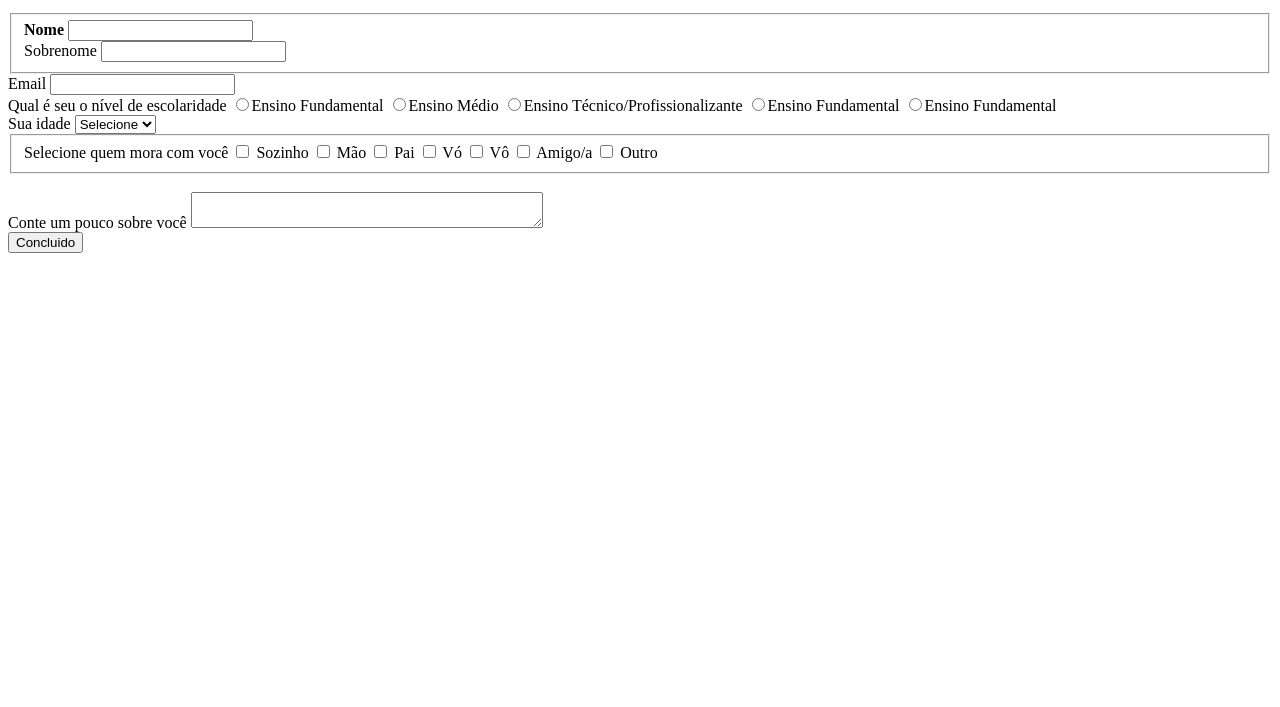
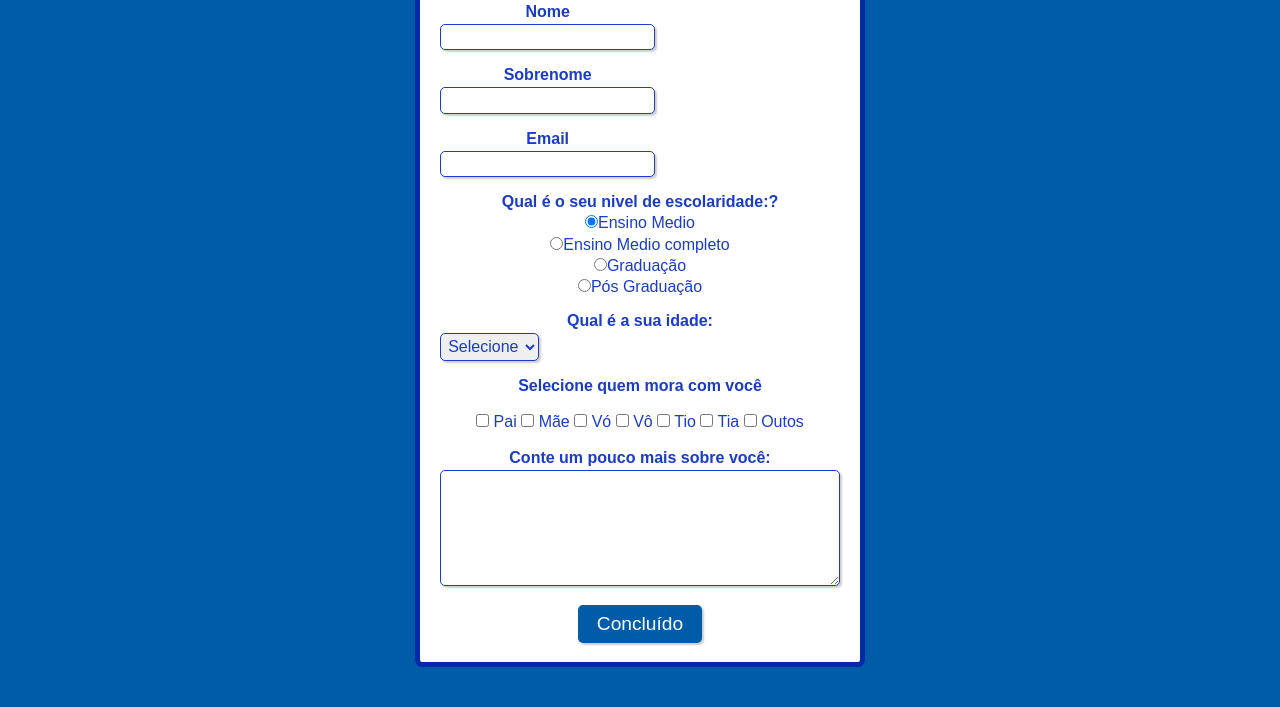
Before and after one commit to Gustavo-Sena-git/Atividade-9-Formulario, a plain HTML site: page index.html in a window 1280 px wide. Shown: the part 101-808 px from the top of the page. Drawn offline with Linux system fonts and the light colour scheme.

Commit message:
Terminei o exemplo de formulario

```diff
--- a/index.html
+++ b/index.html
@@ -1,56 +1,71 @@
-<!DOCTYPE html>
-<html lang="pt-br">
+<!doctype html>
+<html>
+
     <head>
-    <meta charset="UTF-8">
-    <meta name="viewport" content="width=device-width, initial-scale=1.0">
-    <title>Atividade 9 Formulário</title>
+
+        <meta charset="utf-8">
+        <meta name="viewport" content="width=device-width, initial-scale=1, shrink-to-fit=no">
+
+
+        <link rel="stylesheet" type="text/css" href="style.css" media="screen">
+
+
+        <title>Cadastro</title>
     </head>
+
     <body>
+    <div class="container">
+
         <div>
-       <h1 id="Titulo">Faça seu cadastro</h1>
-       <p id="subtitulo">Complete suas informaçôes</p>
+            <h1 id="titulo">Cadastro</h1>
+            <p id="subtitulo">Complete suas informações</p>
+            <br>
         </div>
 
+
         <form>
+
             <fieldset class="grupo">
+
                 <div class="campo">
                     <label for="nome"><strong>Nome</strong></label>
                     <input type="text" name="nome" id="nome" required>
                 </div>
 
+
                 <div class="campo">
-                <label for="sobrenome">Sobrenome</label>
-                <input type="text" nome='Sobrenome' id="sobrenome" required>
+                    <label for="sobrenome"><strong>Sobrenome</strong></label>
+                    <input type="text" name="sobrenome" id="sobrenome" required>
+                </div>
+
+
+
+                <div class="campo">
+                    <label for="email"><strong>Email</strong></label>
+                    <input type="email" name="email" id="email" required>
                 </div>
              </fieldset>
 
             <div class="campo">
-            <label for="emali">Email</label>
-            <input type="email" name="email" id="email" required>
-        </div>
-
-        <div class="campo">
-            <label>Qual é seu o nível de escolaridade</label>
+                <label><strong>Qual é o seu nivel de escolaridade:?</strong></label>
                 <label>
-                <input type="radio" name="nivel" value="Ensino Fundamental">Ensino Fundamental
+                    <input type="radio" name="nivel" value="ensinomedio" checked>Ensino Medio
                 </label>
                 <label>
-                <input type="radio" name="nivel" value="Ensino Médio">Ensino Médio
+                    <input type="radio" name="nivel" value="ensinocompleto">Ensino Medio completo
                 </label>
                 <label>
-                <input type="radio" name="nivel" value="Ensino Técnico/Profissionalizante">Ensino Técnico/Profissionalizante
+                    <input type="radio" name="nivel" value="graduacao">Graduação
                 </label>
                 <label>
-                <input type="radio" name="nivel" value="Ensino Superior">Ensino Fundamental
-            </label>
-            <label>
-                <input type="radio" name="nivel" value="Pós-Graduação">Ensino Fundamental
+                    <input type="radio" name="nivel" value="posgraduacao">Pós Graduação
                 </label>
             </div>
 
+
             <div class="campo">
-            <label>Sua idade</label>
-            <select id="idade">
+                <label for="idade"><strong>Qual é a sua idade: </strong></label>
+                <select id="idade" required>
                     <option selected disabled value="">Selecione</option>
                         <option>1</option>
                         <option>2</option>
@@ -77,38 +92,44 @@
                         <option>23</option>
                         <option>24</option>
                         <option>25</option>
+                        <option>26</option>
                 </select>
             </div>
 
             <fieldset class="grupo">
-            <div class="campo">
-                <label>Selecione quem mora com você</label>
-                <input type="checkbox" id="morar" name="morar" value="sozinho">
-                <label for="morar1">Sozinho</label>
-                <input type="checkbox" id="morar" name="morar" value="mãe">
-                <label for="morar2">Mão</label>
-                <input type="checkbox" id="morar" name="morar" value="pai">
-                <label for="morar3">Pai</label>
-                <input type="checkbox" id="morar" name="morar" value="vó">
-                <label for="morar4">Vó</label>
-                <input type="checkbox" id="morar" name="morar" value="vô">
-                <label for="morar5">Vô</label>
-                <input type="checkbox" id="morar" name="morar" value="amigo">
-                <label for="morar6">Amigo/a</label>
-                <input type="checkbox" id="morar" name="morar" value="outro">
-                <label for="morar7">Outro</label>
+
+                <div id="check">
+                    <label><strong>Selecione quem mora com você</strong></label><br><br>
+                    <input type="checkbox" id="parentes1" name="parentes1" value="HTML">
+                    <label for="parentes1">Pai</label>
+                    <input type="checkbox" id="parentes2" name="parentes2" value="CSS">
+                    <label for="parentes2">Mãe</label>
+                    <input type="checkbox" id="parentes3" name="parentes3" value="JavaScript">
+                    <label for="parentes3">Vó</label>
+                    <input type="checkbox" id="parentes4" name="parentes4" value="PHP">
+                    <label for="parentes4">Vô</label>
+                    <input type="checkbox" id="parentes5" name="parentes5" value="C#">
+                    <label for="parentes5">Tio</label>
+                    <input type="checkbox" id="parentes6" name="parentes6" value="Python">
+                    <label for="parentes6">Tia</label>
+                    <input type="checkbox" id="parentes7" name="parentes7" value="Java">
+                    <label for="parentes7">Outos</label>
                 </div>
             </fieldset>
 
+
             <div class="campo">
                 <br>
-            <label>Conte um pouco sobre você</label>
-            <textarea row = "6" style="width: 26em;" id="sobre" nome="sobre"></textarea>
+                <label for="experiencia"><strong>Conte um pouco mais sobre você: </strong></label>
+                <textarea rows="6" id="experiencia" name="experiencia"></textarea>
             </div>
 
-       <button type="submit">Concluido</button>
 
+            <button class="botao" type="submit" onsubmit="">Concluído</button>
 
         </form>
+    </div>
+
     </body>
+
 </html>
--- /dev/null
+++ b/style.css
@@ -0,0 +1,139 @@
+* {
+    margin: 0;
+    padding: 0;
+    box-sizing: border-box;
+
+}
+
+.container{
+    width: 450px;
+    margin: 0 auto;
+    text-align: center;
+    background-color: #ffffff;
+    border: 5px solid #002aa8;
+    border-radius: 7px;
+    margin-bottom: 40px;
+}
+
+
+#titulo {
+    font-family: sans-serif;
+    color: black;
+    margin-left: 7%;
+    text-align: center;
+}
+
+
+#subtitulo {
+    font-family: sans-serif;
+    color: black;
+    margin-left: 10%;
+    text-align: center;
+}
+
+#check{
+    display: inline-block;
+}
+
+
+fieldset {
+    border: 0;
+}
+
+
+body{
+    background-color: #005ca9;
+    font-family: sans-serif;
+    font-size: 1em;
+    color: #1a3cc7;
+
+    margin-top: 2%;
+    justify-content: center;
+}
+form {
+    width: 400px;
+    margin: 0 auto;
+}
+
+
+input, select, textarea, button {
+    font-family: sans-serif;
+    font-size: 1em;
+    color: #1a3cc7;
+    border-radius: 5px;
+}
+
+
+.grupo:before, .grupo:after {
+    display: table;
+}
+
+
+.grupo:after {
+    clear: both;
+}
+
+
+.campo {
+    margin-bottom: 1em;
+}
+
+
+.campo label {
+    margin-bottom: 0.2em;
+    color: #1a3cc7;
+    display: block;
+}
+
+
+fieldset.grupo .campo{
+    float:  left;
+    margin-right: 1em;
+}
+
+
+.campo input[type="text"], .campo input[type="email"], .campo select, .campo textarea {
+    padding: 0.2em;
+    border: 1px solid #1a3cc7;
+    box-shadow: 2px 2px 2px rgba(0,0,0,0.2);
+    display: block;
+}
+
+
+.campo select option {
+    padding-right: 1em;
+}
+
+
+.campo input:focus, .campo select:focus, .campo textarea:focus {
+    background: #E0E0F8;
+}
+
+
+.botao {
+    font-size: 1.2em;
+    background: #005ca9;
+    border: 0;
+    margin: 1em auto;
+    color: #ffffff;
+    padding: 0.4em 1em;
+    display: block;
+    box-shadow: 2px 2px 2px rgba(0,0,0,0.2);
+    align-items: center;
+}
+
+
+.botao:hover {
+    background: #CCBBFF;
+    box-shadow: inset 2px 2px 2px rgba(0,0,0,0.2);
+    text-shadow: none;
+}
+
+
+.botao, select{
+    cursor: pointer;
+}
+
+textarea {
+    width: 100%;
+}
```
Lines whose indentation alone changed are shown as unchanged.
